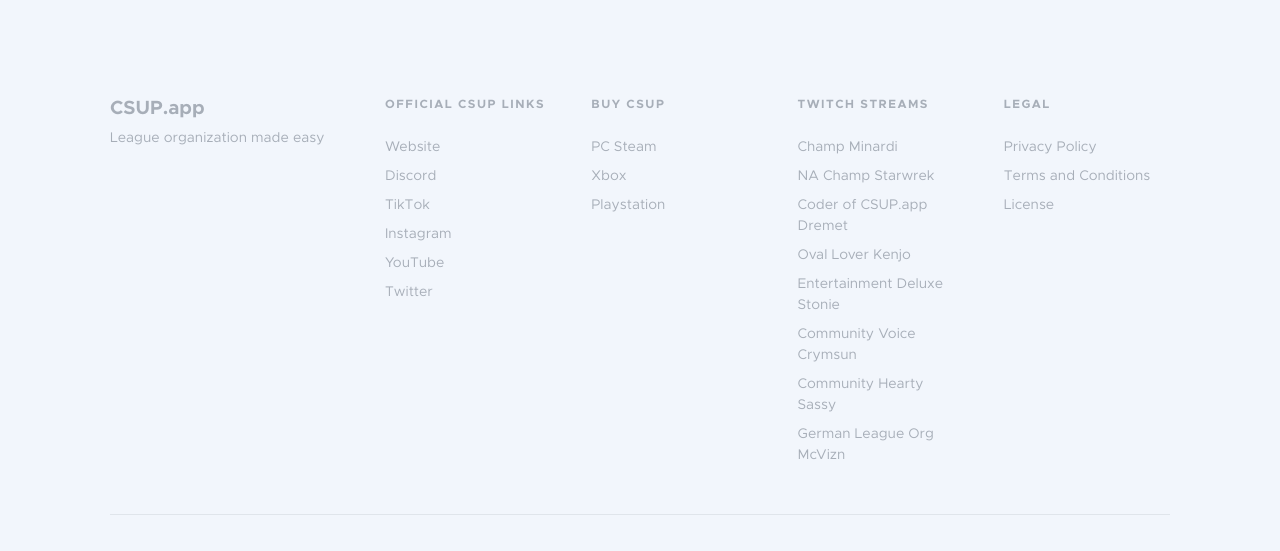
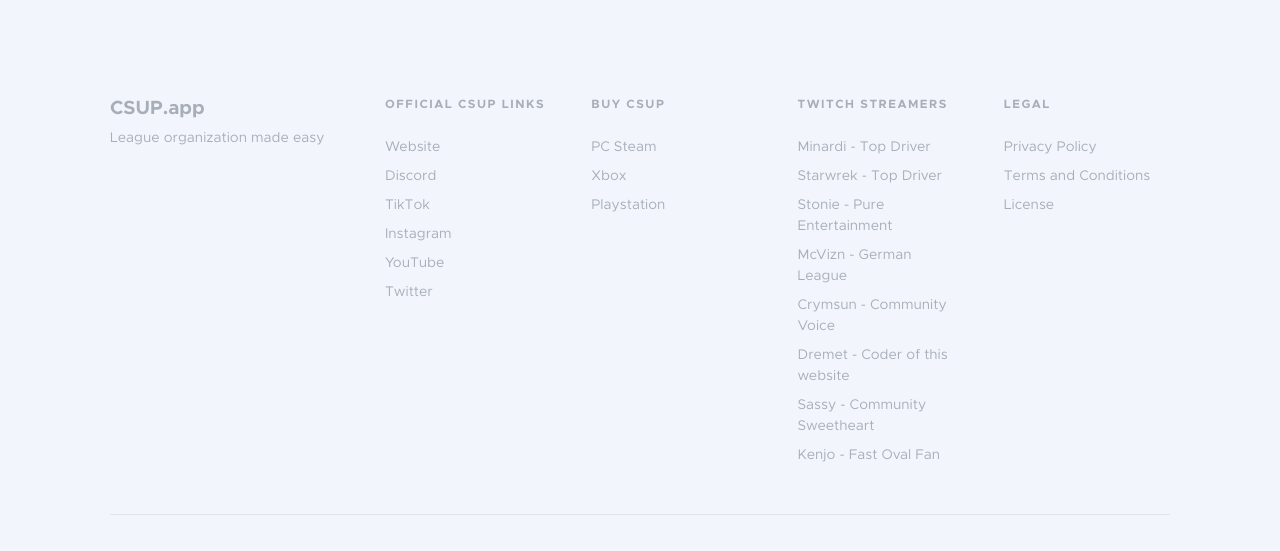
Before and after one commit to schuster-rainer/csup_organizer, a Django app: page /home in a window 1280 px wide. Shown: the part 1686-2237 px from the top of the page. Run offline with Django 4.2, Linux system fonts and the light colour scheme; some libraries are stand-ins or nearby versions.

Commit message:
Changed Twitch Streamer Descriptions

```diff
--- a/organizer/templates/base.html
+++ b/organizer/templates/base.html
@@ -87,16 +87,16 @@
                                         </ul>
                                     </div>
                                     <div class="col-lg-3 col-md-6 mb-5 mb-md-0">
-                                        <div class="text-uppercase-expanded text-xs mb-4">Twitch Streams</div>
+                                        <div class="text-uppercase-expanded text-xs mb-4">Twitch Streamers</div>
                                         <ul class="list-unstyled mb-0">
-                                            <li class="mb-2"><a href="https://www.twitch.tv/minardisimsport">Champ Minardi</a></li>
-                                            <li class="mb-2"><a href="https://www.twitch.tv/starwrek">NA Champ Starwrek</a></li>
-                                            <li class="mb-2"><a href="https://www.twitch.tv/dremet">Coder of CSUP.app Dremet</a></li>
-                                            <li class="mb-2"><a href="https://www.twitch.tv/kenjolive">Oval Lover Kenjo</a></li>
-                                            <li class="mb-2"><a href="https://www.twitch.tv/stonie_uk">Entertainment Deluxe Stonie</a></li>
-                                            <li class="mb-2"><a href="https://www.twitch.tv/crymsun79">Community Voice Crymsun</a></li>
-                                            <li class="mb-2"><a href="https://www.twitch.tv/sassykiwi1">Community Hearty Sassy</a></li>
-                                            <li class="mb-2"><a href="https://www.twitch.tv/mcvizn">German League Org McVizn</a></li>
+                                            <li class="mb-2"><a href="https://www.twitch.tv/minardisimsport">Minardi - Top Driver</a></li>
+                                            <li class="mb-2"><a href="https://www.twitch.tv/starwrek">Starwrek - Top Driver</a></li>
+                                            <li class="mb-2"><a href="https://www.twitch.tv/stonie_uk">Stonie - Pure Entertainment</a></li>
+                                            <li class="mb-2"><a href="https://www.twitch.tv/mcvizn">McVizn - German League</a></li>
+                                            <li class="mb-2"><a href="https://www.twitch.tv/crymsun79">Crymsun - Community Voice</a></li>
+                                            <li class="mb-2"><a href="https://www.twitch.tv/dremet">Dremet - Coder of this website</a></li>
+                                            <li class="mb-2"><a href="https://www.twitch.tv/sassykiwi1">Sassy - Community Sweetheart</a></li>
+                                            <li class="mb-2"><a href="https://www.twitch.tv/kenjolive">Kenjo - Fast Oval Fan</a></li>
                                         </ul>
                                     </div>
                                     <div class="col-lg-3 col-md-6">
```
